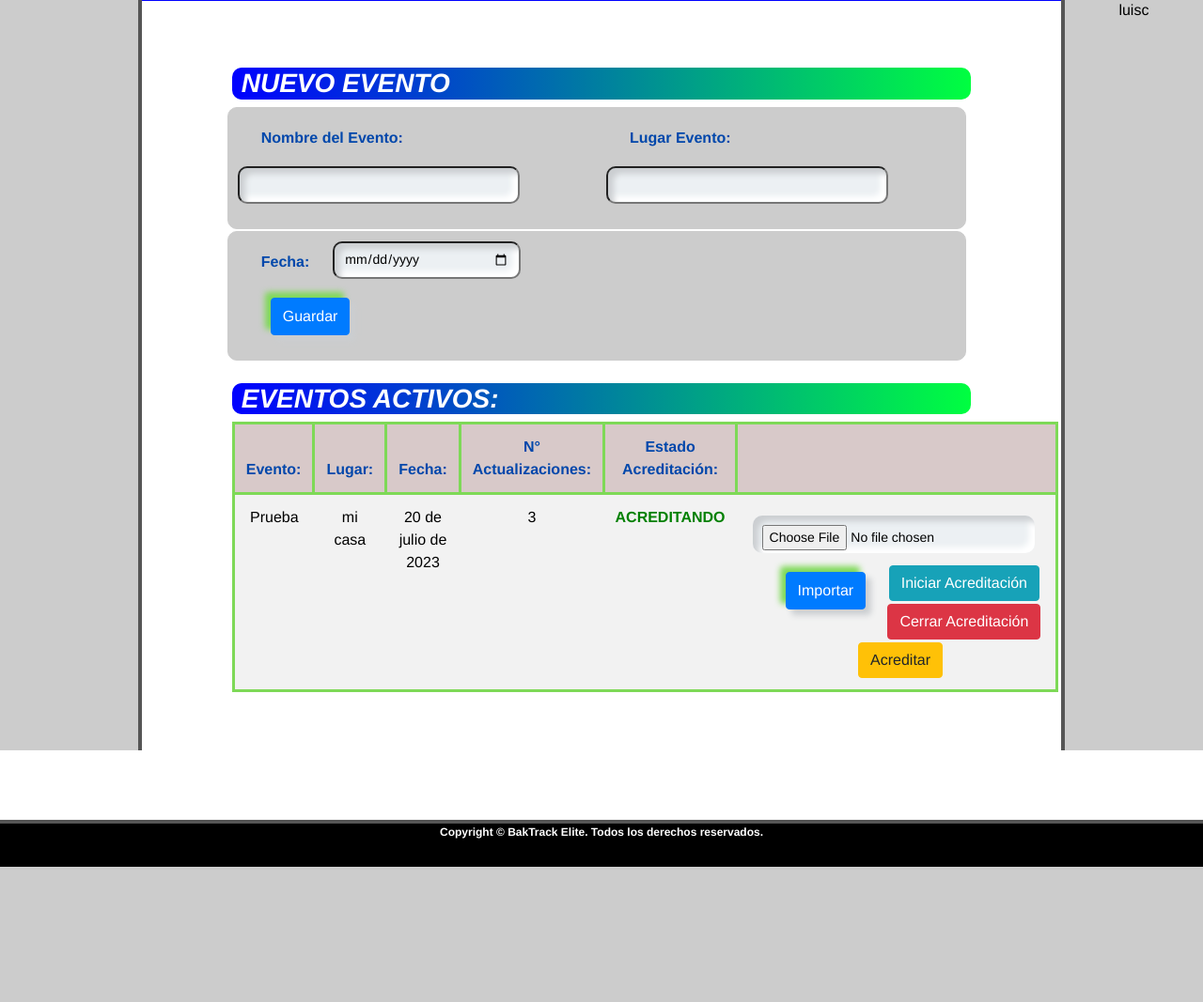
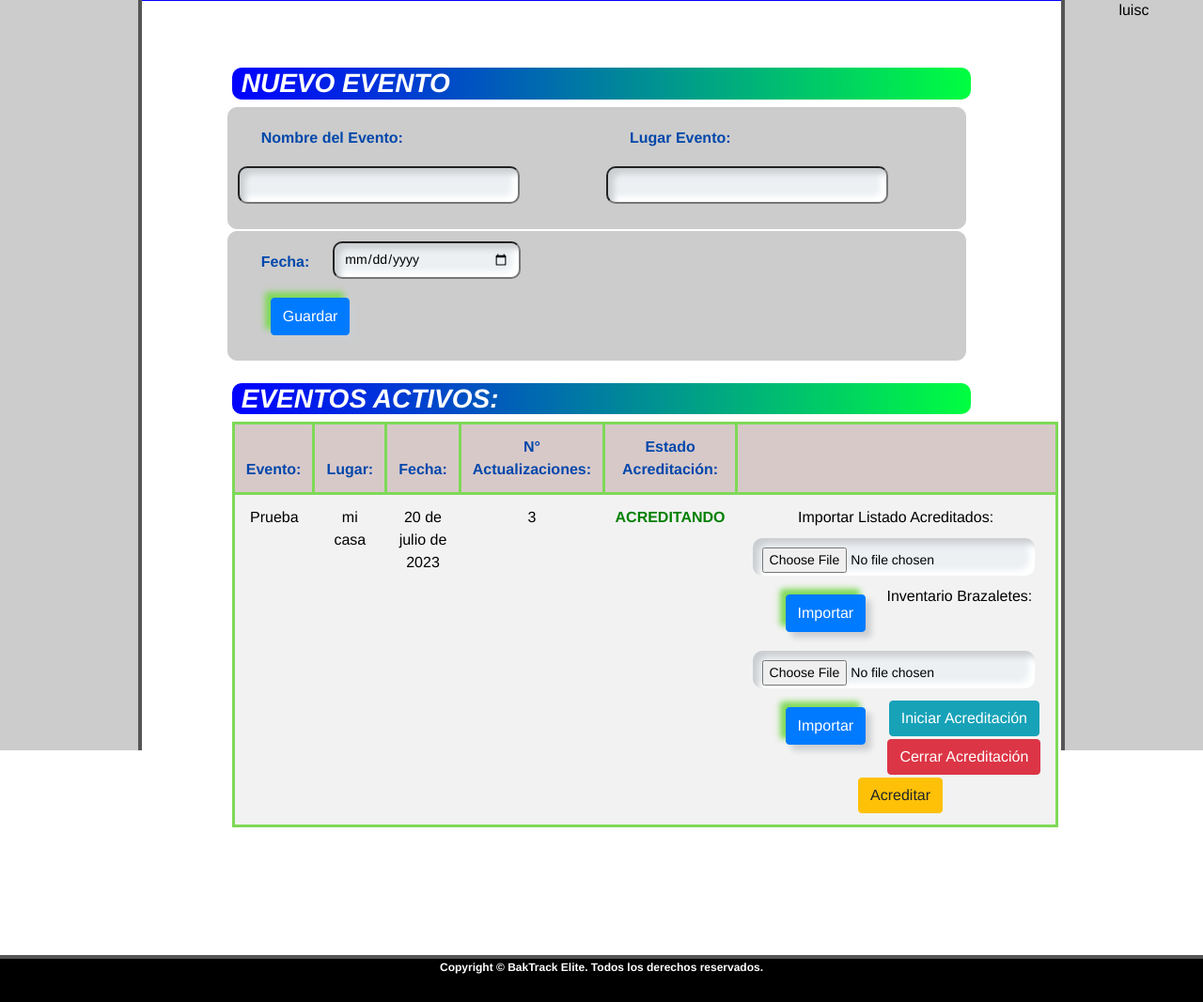
Before and after one commit to lcastillo1486/bk_acreditaciones, a Django app: page /eventos/ in a window 1280 px wide. Shown: the part 58-1125 px from the top of the page at 94% size. Before the commit the page ends 981 px from the top, so only its background shows below. Run offline with Django 4.2, Linux system fonts and the light colour scheme; a user stored in the database is signed in; data comes from the database, SQL or seed files in the repository; some libraries are stand-ins or nearby versions.

Commit message:
listadoBrazalete

```diff
--- a/eventos/templates/evento.html
+++ b/eventos/templates/evento.html
@@ -114,10 +114,19 @@
 
 
 
+                    Importar Listado Acreditados:
                     <form action='/importarExcel/{{c.id}}' method="post" enctype="multipart/form-data">
                         {% csrf_token %}
                         <input type="file" name="archivo_excel" id="archivo_excel" class="file-input">
                         <button type="submit" id="btn-importar" class="btn btn-primary"
+                            name="btn-importar">Importar</button>
+                    </form>
+
+                    Inventario Brazaletes:
+                    <form action='/#/{{c.id}}' method="post" enctype="multipart/form-data">
+                        {% csrf_token %}
+                        <input type="file" name="archivo_excel_braza" id="archivo_excel_braza" class="file-input">
+                        <button type="submit" id="btn-importar_braza" class="btn btn-primary"
                             name="btn-importar">Importar</button>
                     </form>
 
```
